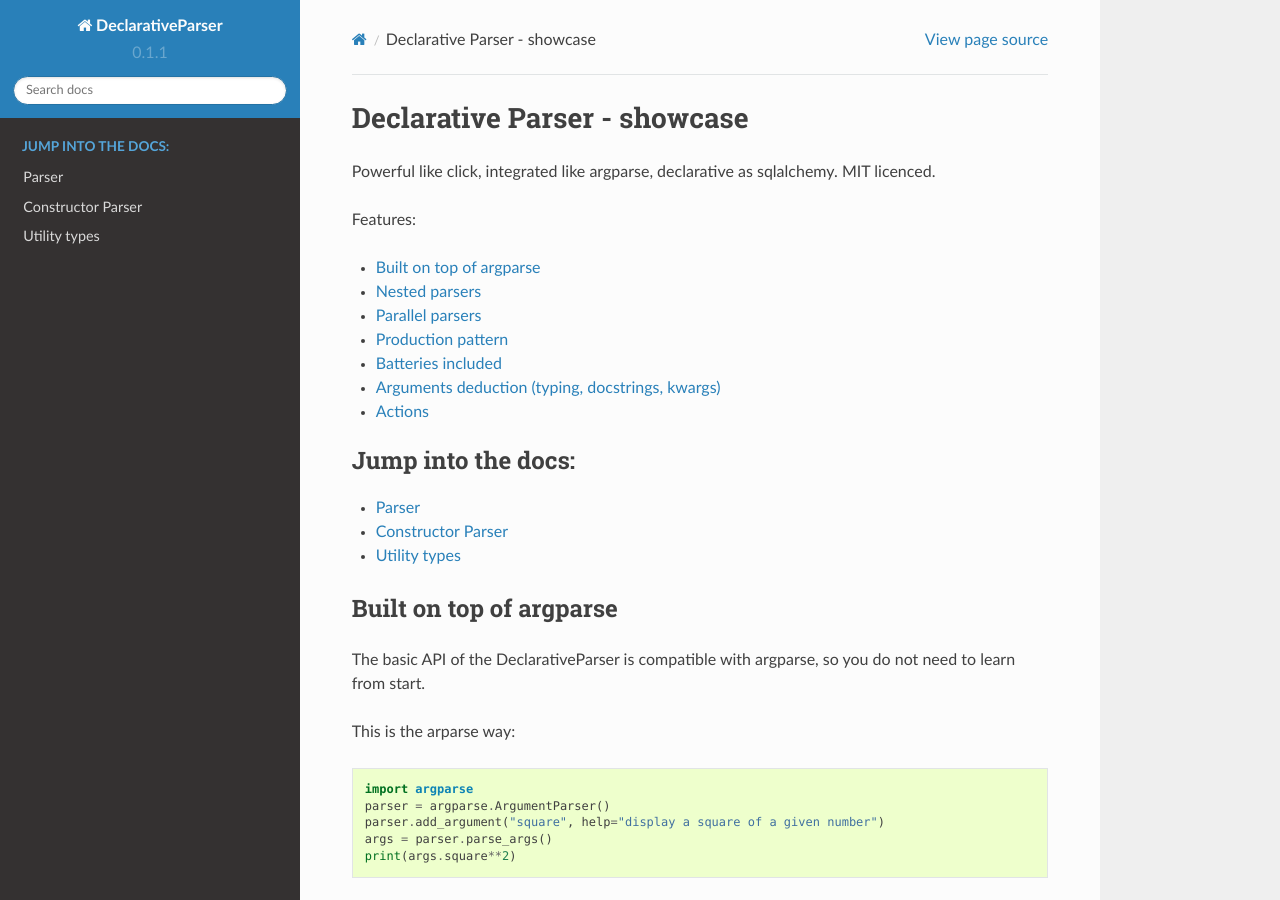
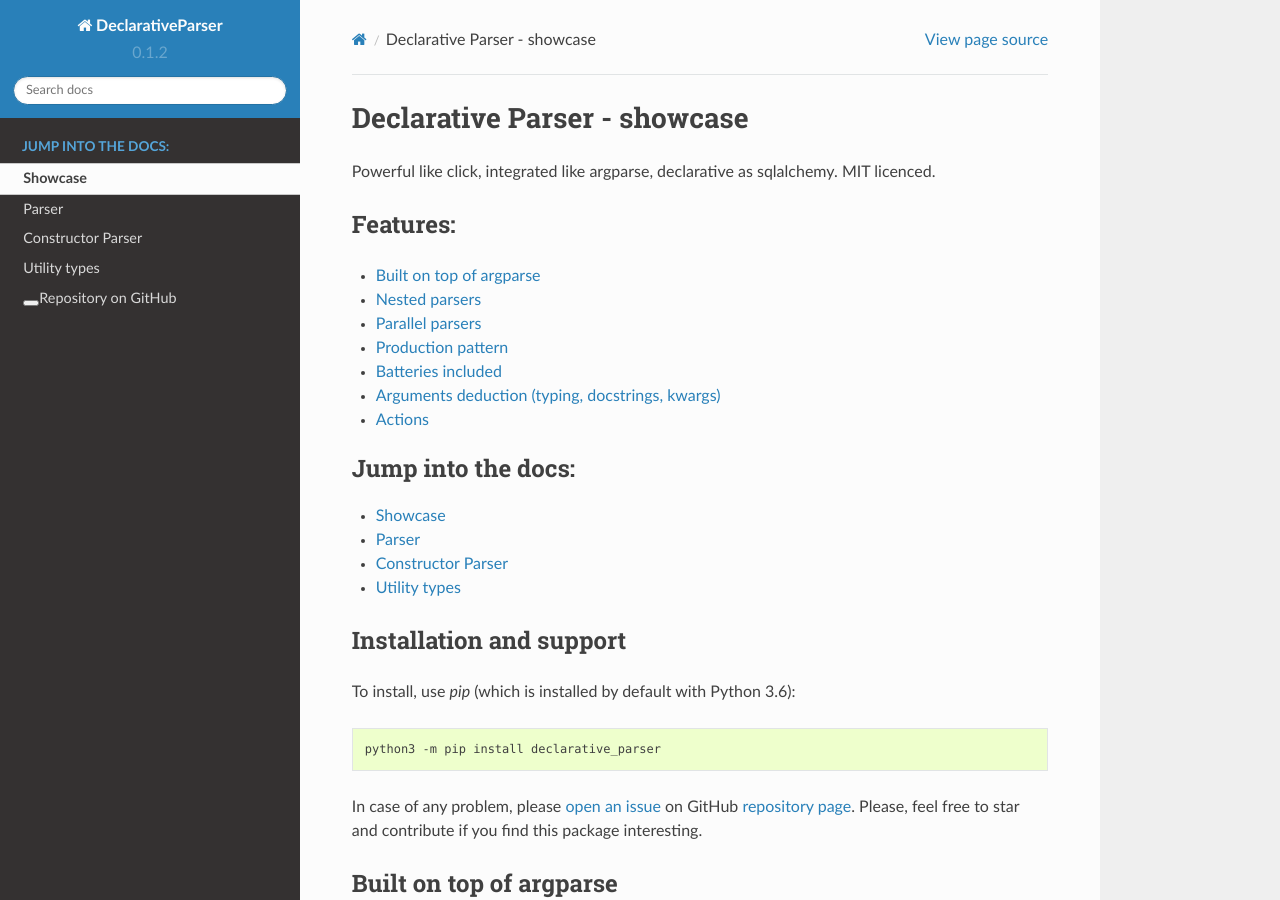
Before and after one commit to krassowski/declarative-parser, a Sphinx documentation site: the page built from docs/index.rst, in a window 1280 px wide and 900 px high. Built offline with Sphinx 7.4.7 and the Read the Docs theme 2.0.0, drawn with Linux system fonts in a browser that asks for light colours.

Commit message:
Add installation/support and link to GH to docs

```diff
--- /dev/null
+++ b/docs/_templates/layout.html
@@ -0,0 +1,6 @@
+{% extends "!layout.html" %}
+
+  {% block menu %}
+    {{ super() }}
+    <a href="https://github.com/krassowski/declarative-parser">Repository on GitHub</a>
+  {% endblock %}
--- a/docs/conf.py
+++ b/docs/conf.py
@@ -66,9 +66,9 @@
 # built documents.
 #
 # The short X.Y version.
-version = '0.1.1'
+version = '0.1.2'
 # The full version, including alpha/beta/rc tags.
-release = '0.1.1'
+release = '0.1.2'
 
 # The language for content autogenerated by Sphinx. Refer to documentation
 # for a list of supported languages.
--- a/docs/index.rst
+++ b/docs/index.rst
@@ -6,6 +6,7 @@
 .. currentmodule:: declarative_parser
 
 Features:
+---------
 
 * :ref:`argparse`
 * :ref:`nested`
@@ -19,9 +20,27 @@
 .. toctree::
    :caption: Jump into the docs:
 
+   Showcase <self>
    parser
    constructor_parser
    types
+
+
+Installation and support
+------------------------
+
+To install, use `pip` (which is installed by default with Python 3.6):
+
+.. code-block:: bash
+
+    python3 -m pip install declarative_parser
+
+In case of any problem, please `open an issue`_ on GitHub `repository page`_.
+Please, feel free to star and contribute if you find this package interesting.
+
+.. _open an issue: https://github.com/krassowski/declarative-parser/issues/new
+.. _repository page: https://github.com/krassowski/declarative-parser
+
 
 .. _argparse:
 
```
